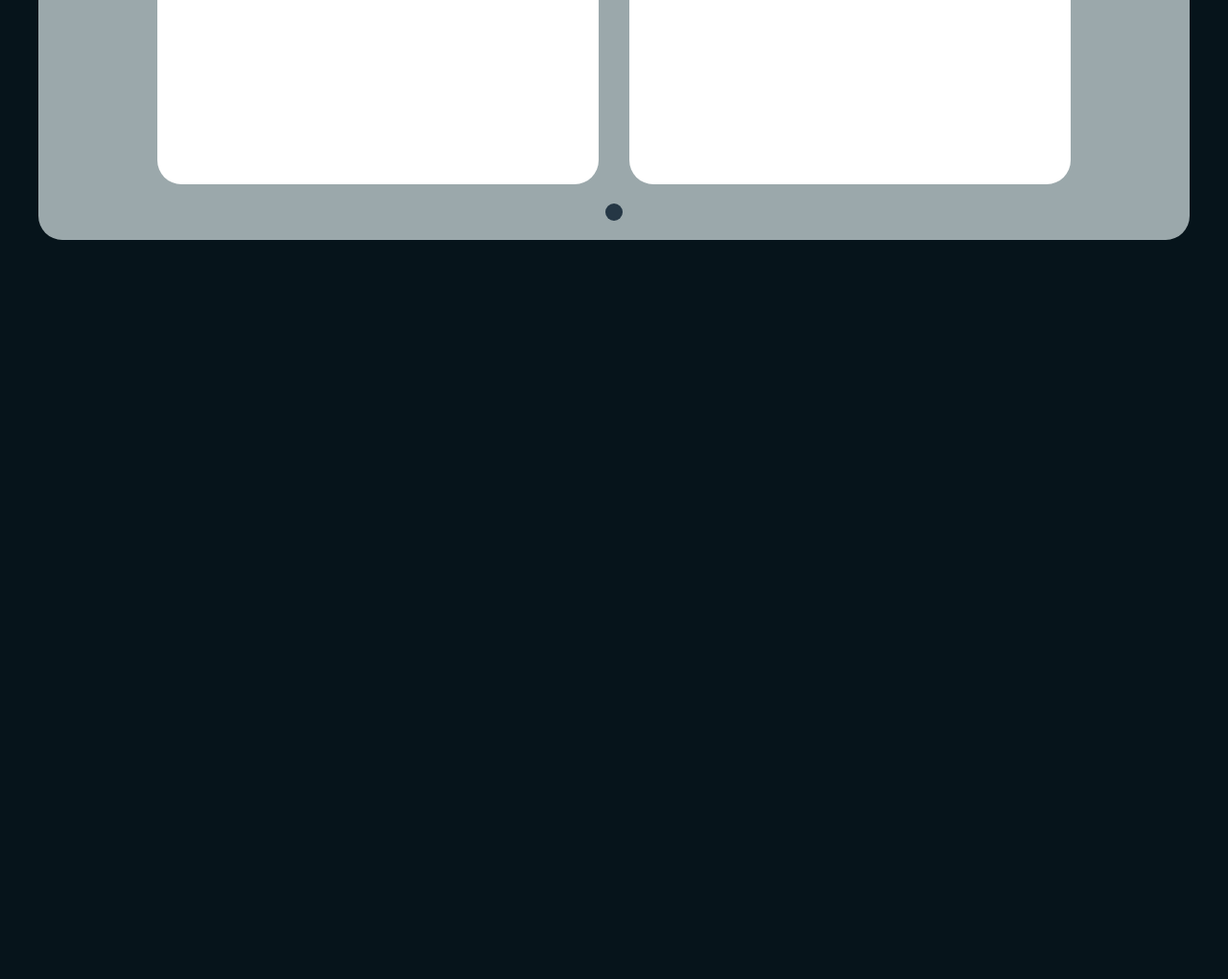
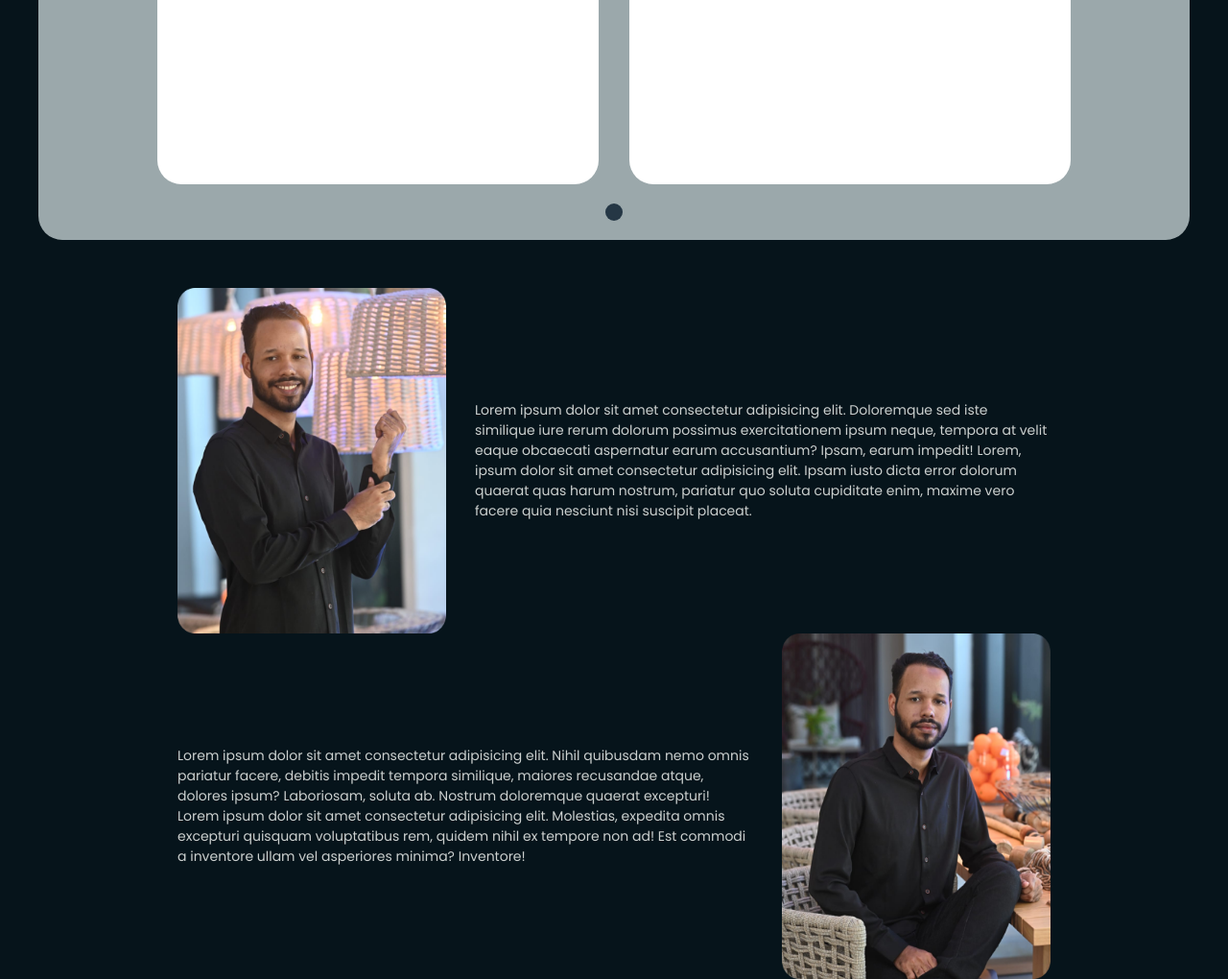
Before and after one commit to PrincipeDev/VA-Portfolio, a plain HTML site: page index.html in a window 1280 px wide. Shown: the part 1320-2340 px from the top of the page at 96% size. Before the commit the page ends 1620 px from the top, so only its background shows below. Drawn offline with Linux system fonts and the light colour scheme.

Commit message:
Section about

```diff
--- a/index.html
+++ b/index.html
@@ -38,7 +38,16 @@
       <span></span>
     </section>
 
-    <section id="sobre"></section>
+    <section id="sobre">
+      <div class="line-1">
+        <img src="./src/img/sobre1.png" alt="">
+        <p>Lorem ipsum dolor sit amet consectetur adipisicing elit. Doloremque sed iste similique iure rerum dolorum possimus exercitationem ipsum neque, tempora at velit eaque obcaecati aspernatur earum accusantium? Ipsam, earum impedit! Lorem, ipsum dolor sit amet consectetur adipisicing elit. Ipsam iusto dicta error dolorum quaerat quas harum nostrum, pariatur quo soluta cupiditate enim, maxime vero facere quia nesciunt nisi suscipit placeat.</p>
+      </div>
+      <div class="line-2">
+        <p>Lorem ipsum dolor sit amet consectetur adipisicing elit. Nihil quibusdam nemo omnis pariatur facere, debitis impedit tempora similique, maiores recusandae atque, dolores ipsum? Laboriosam, soluta ab. Nostrum doloremque quaerat excepturi! Lorem ipsum dolor sit amet consectetur adipisicing elit. Molestias, expedita omnis excepturi quisquam voluptatibus rem, quidem nihil ex tempore non ad! Est commodi a inventore ullam vel asperiores minima? Inventore!</p>
+        <img src="./src/img/sobre2.png" alt="">
+      </div>
+    </section>
 
     <section id="form"></section>
   </main>
--- a/src/css/style.css
+++ b/src/css/style.css
@@ -143,3 +143,29 @@ main {
   background-color: #253745;
   margin-top: 20px;
 }
+
+#sobre .line-1{
+  display: grid;
+  justify-content: center;
+  grid-template-columns: 280px 600px;
+  gap: 30px;
+  align-items: center;
+}
+
+#sobre .line-2{
+  display: grid;
+  justify-content: center;
+  grid-template-columns: 600px 280px;
+  gap: 30px;
+  align-items: center;
+}
+
+#sobre img {
+  width: 280px;
+  height: 360px;
+}
+
+#sobre p {
+  color: var(--text-white);
+  font-size: 14px;
+}
```
Also changed, not shown: 1 other file.
